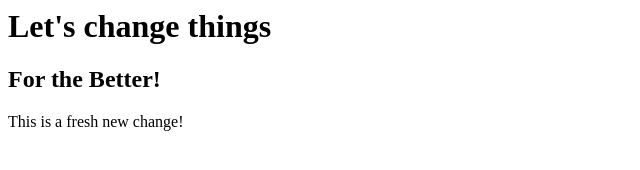
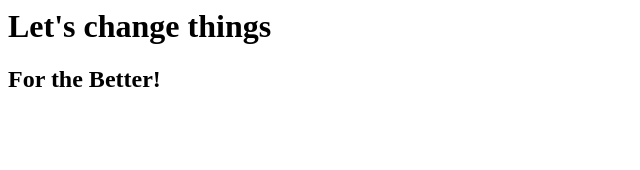
Before and after one commit to RockIshtaar/DemoRepo, a plain HTML site: page index.html in a window 1280 px wide. Shown: the whole page, without its empty margins (0-640 px from the left). Drawn offline with Linux system fonts and the light colour scheme.

Commit message:
Added Feature Z
Removed redundant lines

```diff
--- a/index.html
+++ b/index.html
@@ -2,6 +2,6 @@
   <h1> Let's change things</h1>
   <h2> For the Better! </h2>
 <body>
-This is a fresh new change!
+
 </body>
 </html>
```
